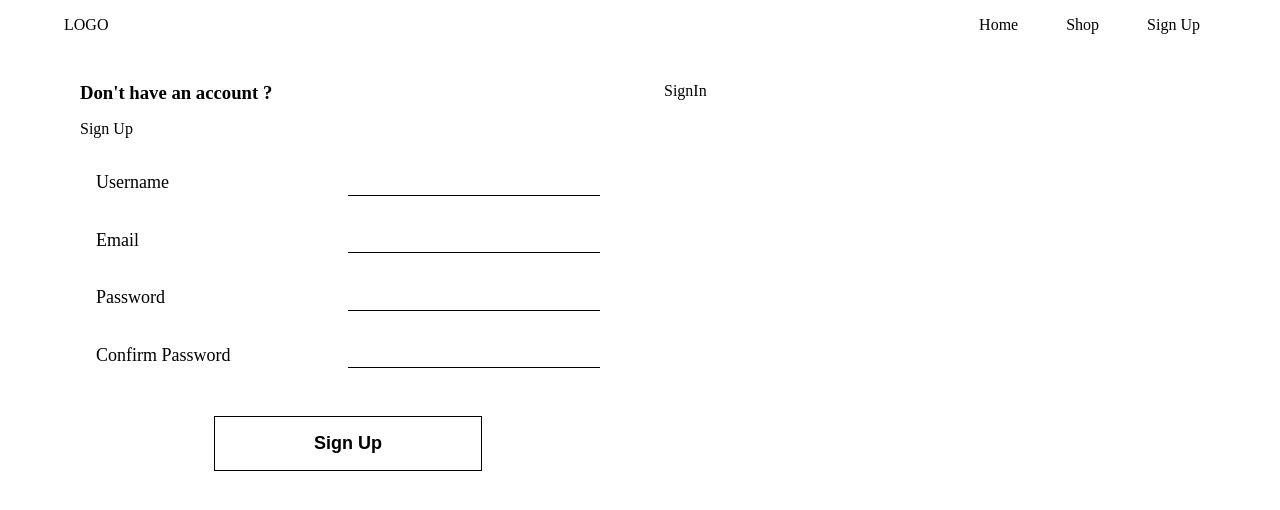
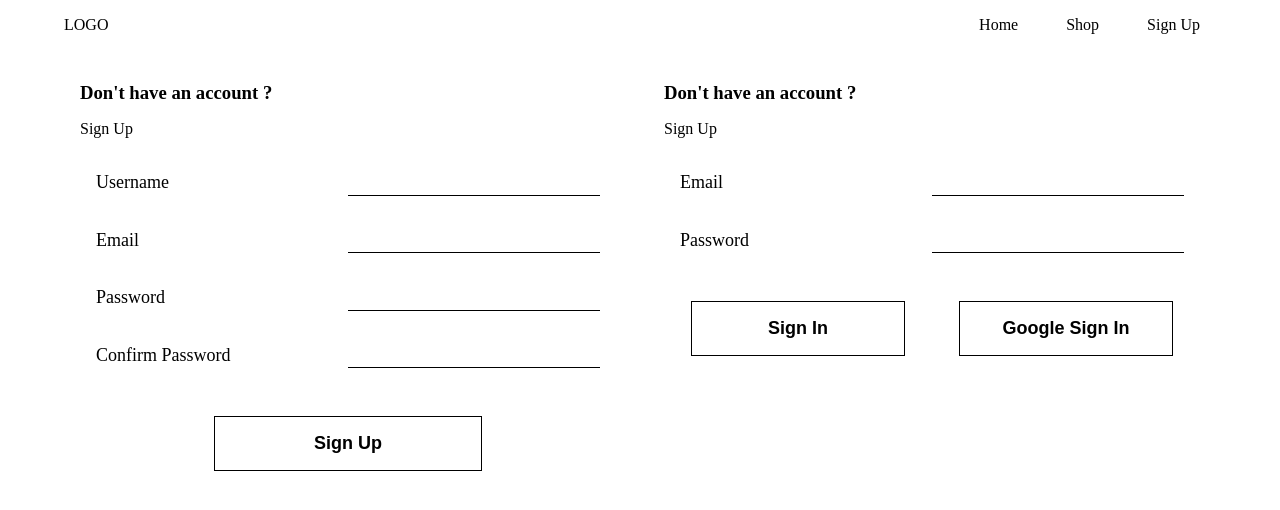
Before and after one commit to Fadi-abdullah/Cloth, a React (Create React App) app: page /auth in a window 1280 px wide. Shown: the top 510 px of the page. Built offline with nearby package versions, Linux system fonts and the light colour scheme; no server answers.

Commit message:
added sign in with email and password and finish user contexxt

```diff
--- a/src/components/sign-in/SignIn.jsx
+++ b/src/components/sign-in/SignIn.jsx
@@ -1,4 +1,67 @@
+import './SignIn.styles.scss';
+import FormInput from '../form-input/FormInput';
+import { useState } from 'react';
+
+import { useNavigate } from 'react-router-dom';
+
+import { signInUser, createOrGetUserDoc } from '../../utilz/firebase/firebase';
+
+const defaultFormFields = {
+  email: '',
+  password: '',
+};
+
 const SignIn = () => {
-  return <div>SignIn</div>;
+  const [formFields, setFormFields] = useState(defaultFormFields);
+  const { email, password } = formFields;
+
+  const navigate = useNavigate();
+
+  const resetFormFields = () => setFormFields(defaultFormFields);
+
+  const submitHandler = async (e) => {
+    e.preventDefault();
+    try {
+      const { user } = await signInUser(email, password);
+      await createOrGetUserDoc(user);
+      resetFormFields();
+      navigate('/');
+    } catch (error) {
+      console.log(error);
+    }
+  };
+
+  const changeHandler = (e) => {
+    const { name, value } = e.target;
+    setFormFields({ ...formFields, [name]: value });
+  };
+  return (
+    <div className="signInSection">
+      <h3>Don't have an account ?</h3>
+      <span>Sign Up</span>
+      <form className="signInForm" onSubmit={submitHandler}>
+        <FormInput
+          label={'Email'}
+          type="email"
+          name="email"
+          value={email}
+          required
+          onChange={changeHandler}
+        />
+        <FormInput
+          label={'Password'}
+          type="password"
+          name="password"
+          value={password}
+          required
+          onChange={changeHandler}
+        />
+        <div className="buttonsDiv">
+          <button type="submit">Sign In</button>
+          <button type="button">Google Sign In</button>
+        </div>
+      </form>
+    </div>
+  );
 };
 export default SignIn;
--- a/src/components/sign-in/SignIn.styles.scss
+++ b/src/components/sign-in/SignIn.styles.scss
@@ -0,0 +1,30 @@
+.signInSection {
+  display: grid;
+  & > * {
+    margin-bottom: 1rem;
+  }
+  .signInForm {
+    display: grid;
+    .buttonsDiv {
+      display: flex;
+      justify-content: space-around;
+    }
+    button {
+      width: 40%;
+      padding: 1rem;
+      margin-top: 2rem;
+      border: 1px solid black;
+      background-color: transparent;
+      font-size: large;
+      font-weight: 600;
+      transition: all ease-in-out 200ms;
+      &:hover {
+        cursor: pointer;
+        border: 1px solid orangered;
+        border-radius: 4px;
+        background-color: rgb(230, 81, 81);
+        color: white;
+      }
+    }
+  }
+}
--- a/src/contexts/UserContext.jsx
+++ b/src/contexts/UserContext.jsx
@@ -1,5 +1,8 @@
 import { createContext, useEffect, useState } from 'react';
-import { googleAuthState } from '../utilz/firebase/firebase';
+import {
+  googleAuthState,
+  createOrGetUserDoc,
+} from '../utilz/firebase/firebase';
 export const UserContext = createContext({
   currentUser: null,
   setCurrentUser: () => null,
@@ -11,6 +14,9 @@ export const UserProvider = ({ children }) => {
 
   useEffect(() => {
     const unsubscribe = googleAuthState((user) => {
+      if (user) {
+        createOrGetUserDoc(user);
+      }
       setCurrentUser(user);
     });
     return unsubscribe;
--- a/src/routes/auth/Auth.styles.scss
+++ b/src/routes/auth/Auth.styles.scss
@@ -1,6 +1,7 @@
 .auth {
   display: grid;
   grid-template-columns: 1fr 1fr;
+  align-items: start;
   grid-gap: 3rem;
   padding: 2rem 1rem;
 }
```
